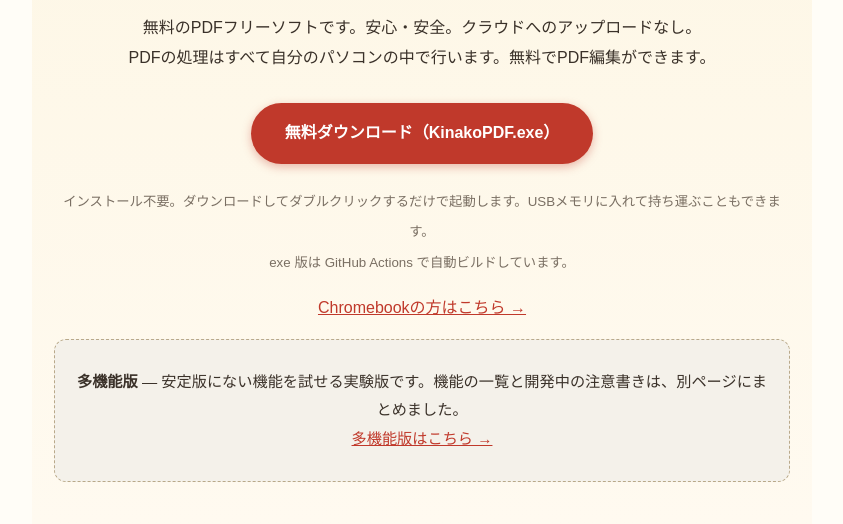
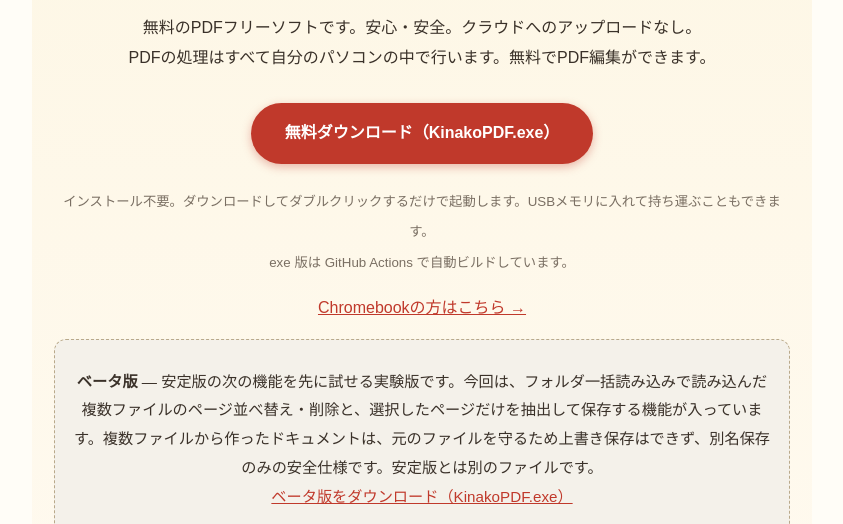
Before and after one commit to kinakopdf/kinakopdf, a plain HTML site: page docs/index.html in a window 1280 px wide. Shown: the part 272-796 px from the top of the page, without its empty margins (218-1061 px from the left). Drawn offline with Linux system fonts and the light colour scheme.

Commit message:
ホームページにベータ版 v1.0.5-beta の案内を追加

```diff
--- a/docs/index.html
+++ b/docs/index.html
@@ -48,6 +48,8 @@ a{color:var(--red)}
 exe 版は GitHub Actions で自動ビルドしています。</small></p>
 <p><a href="chromebook.html">Chromebookの方はこちら →</a></p>
 <div class="trial">
+<p><strong>ベータ版</strong> — 安定版の次の機能を先に試せる実験版です。今回は、フォルダ一括読み込みで読み込んだ複数ファイルのページ並べ替え・削除と、選択したページだけを抽出して保存する機能が入っています。複数ファイルから作ったドキュメントは、元のファイルを守るため上書き保存はできず、別名保存のみの安全仕様です。安定版とは別のファイルです。<br>
+<a href="https://github.com/kinakopdf/kinakopdf/releases/download/v1.0.5-beta/KinakoPDF.exe">ベータ版をダウンロード（KinakoPDF.exe）</a></p>
 <p><strong>多機能版</strong> — 安定版にない機能を試せる実験版です。機能の一覧と開発中の注意書きは、別ページにまとめました。<br>
 <a href="trial-multi.html">多機能版はこちら →</a></p>
 </div>
```
